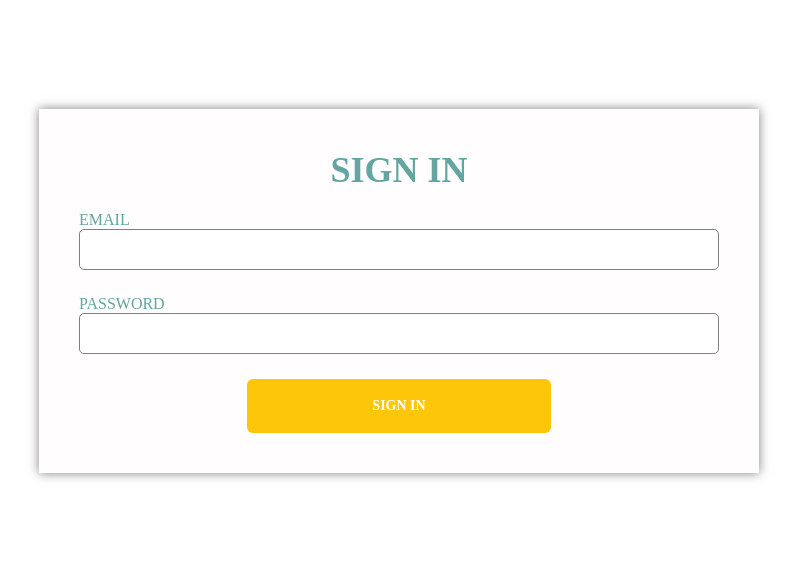
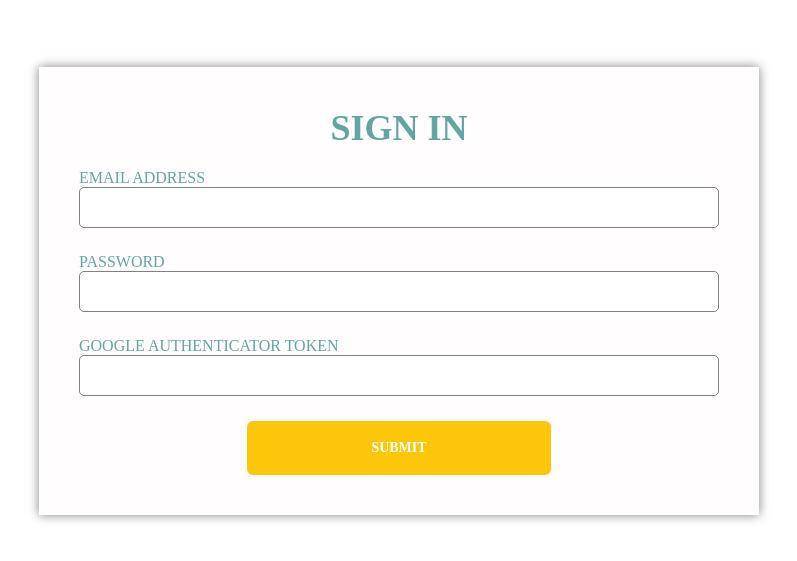
Before and after one commit to RomaZherko21/good-food, a React (Create React App) app in the folder frontend/: page /signIn in a window 1280 px wide. Shown: the part 109-670 px from the top of the page, without its empty margins (241-1038 px from the left). Built offline with nearby package versions, Linux system fonts and the light colour scheme; a web font is replaced by a local one.

Commit message:
Add QR+email+cookies authentication

```diff
--- a/frontend/src/components/signIn/SignIn.tsx
+++ b/frontend/src/components/signIn/SignIn.tsx
@@ -1,17 +1,15 @@
+import React, { useState } from 'react';
 import { useFormik } from 'formik';
 import s from './SignIn.module.css';
+import axios from 'axios';
 
-type fields = {
-  email: string;
-  password: string;
+type fieldsType = {
+  email?: string;
+  password?: string;
+  token?: string;
 };
-
-const validate = (values: fields) => {
-  const errors: fields = {
-    email: '',
-    password: '',
-  };
-
+const validate = (values: fieldsType) => {
+  const errors: fieldsType = {};
   if (!values.password) {
     errors.password = 'Required';
   } else if (values.password.length > 20) {
@@ -19,61 +17,98 @@ const validate = (values: fields) => {
   } else if (values.password.length < 5) {
     errors.password = 'Must be 5 characters or more';
   }
+
   if (!values.email) {
     errors.email = 'Required';
   } else if (!/^[A-Z0-9._%+-]+@[A-Z0-9.-]+\.[A-Z]{2,4}$/i.test(values.email)) {
     errors.email = 'Invalid email address';
   }
 
+  if (!values.token) {
+    errors.token = 'Required';
+  } else if (!/^[0-9]{6}$/i.test(values.token)) {
+    errors.token = 'Invalid token!';
+  }
+
   return errors;
 };
 
-function SignIn() {
-  const formik = useFormik<fields>({
-    initialValues: { email: '', password: '' },
+const SignIn = () => {
+  const [data, setData] = useState({ password: '', email: '' });
+
+  const formik = useFormik({
+    initialValues: {
+      password: '',
+      email: '',
+      token: '',
+    },
     validate,
-    onSubmit: (values, e) => {
-      console.log(e);
-      console.log(values);
+    onSubmit: (values) => {
+      axios
+        .post('http://localhost:5000/auth/signIn', values)
+        .then(function (response) {
+          setData(values);
+          console.log(response);
+          document.cookie = `password=${response.data.password}`;
+        })
+        .catch(function (error) {
+          console.log(error);
+        });
     },
   });
-
   return (
     <section className={s.signIn}>
-      <h1>Sign in</h1>
-      <form action="" onSubmit={formik.handleSubmit}>
-        <label htmlFor="email">email</label>
+      <h1>Sign In</h1>
+      <form onSubmit={formik.handleSubmit}>
+        <label htmlFor="email">Email Address</label>
         <input
           id="email"
           name="email"
+          type="email"
           onChange={formik.handleChange}
           value={formik.values.email}
           onBlur={formik.handleBlur}
         />
         <span className={s.err}>
-          {' '}
           {formik.touched.email && formik.errors.email ? (
-            <div className="fields__errors">{formik.errors.email}</div>
+            <div>{formik.errors.email}</div>
           ) : null}
         </span>
+
         <label htmlFor="password">password</label>
         <input
           id="password"
           name="password"
+          type="password"
           onChange={formik.handleChange}
           value={formik.values.password}
           onBlur={formik.handleBlur}
         />
         <span className={s.err}>
-          {' '}
           {formik.touched.password && formik.errors.password ? (
-            <div className="fields__errors">{formik.errors.password}</div>
+            <div>{formik.errors.password}</div>
           ) : null}
         </span>
-        <button type="submit">sign in</button>
+
+        <label htmlFor="token">Google Authenticator token</label>
+        <input
+          id="token"
+          name="token"
+          type="password"
+          onChange={formik.handleChange}
+          value={formik.values.token}
+          onBlur={formik.handleBlur}
+        />
+        <span className={s.err}>
+          {formik.touched.token && formik.errors.token ? (
+            <div>{formik.errors.token}</div>
+          ) : null}
+        </span>
+
+        <button type="submit">Submit</button>
       </form>
     </section>
   );
-}
+};
 
 export default SignIn;
--- a/frontend/src/components/signUp/SignUp.module.css
+++ b/frontend/src/components/signUp/SignUp.module.css
@@ -68,3 +68,26 @@
   text-align: left;
   font-family: serif;
 }
+
+.additAuth p {
+  font-size: 14px;
+  color: rgb(43, 184, 0);
+  font-family: serif;
+  text-align: left;
+  text-transform: lowercase;
+}
+.emailChecked {
+  margin-top: 30px;
+}
+.emailChecked input {
+  width: 100%;
+}
+.emailChecked button {
+  padding: 10px;
+  margin: 0;
+  margin-top: 12px;
+  width: auto;
+}
+.qr {
+  margin-top: 30px;
+}
--- a/frontend/src/components/signUp/SignUp.tsx
+++ b/frontend/src/components/signUp/SignUp.tsx
@@ -1,17 +1,15 @@
+import React, { useState } from 'react';
 import { useFormik } from 'formik';
 import s from './SignUp.module.css';
+import axios from 'axios';
 
-type fields = {
-  email: string;
-  password: string;
+type fieldsType = {
+  email?: string;
+  password?: string;
 };
 
-const validate = (values: fields) => {
-  const errors: fields = {
-    email: '',
-    password: '',
-  };
-
+const validate = (values: fieldsType) => {
+  const errors: fieldsType = {};
   if (!values.password) {
     errors.password = 'Required';
   } else if (values.password.length > 20) {
@@ -19,6 +17,7 @@ const validate = (values: fields) => {
   } else if (values.password.length < 5) {
     errors.password = 'Must be 5 characters or more';
   }
+
   if (!values.email) {
     errors.email = 'Required';
   } else if (!/^[A-Z0-9._%+-]+@[A-Z0-9.-]+\.[A-Z]{2,4}$/i.test(values.email)) {
@@ -28,52 +27,116 @@ const validate = (values: fields) => {
   return errors;
 };
 
-function SignUp() {
-  const formik = useFormik<fields>({
-    initialValues: { email: '', password: '' },
+const SignUp = () => {
+  const [showFields, setShowFields] = useState(false);
+  const [data, setData] = useState({ password: '', email: '' });
+  const [token, setToken] = useState('');
+  const [QR, setQR] = useState('');
+
+  const formik = useFormik({
+    initialValues: {
+      password: '',
+      email: '',
+    },
     validate,
-    onSubmit: (values, e) => {
-      console.log(e);
+    onSubmit: (values) => {
+      axios
+        .post('http://localhost:5000/auth/signUp', values)
+        .then(function (response) {
+          setShowFields(true);
+          setQR(response.data.QR);
+          setData(values);
+          console.log(response);
+        })
+        .catch(function (error) {
+          console.log(error);
+        });
       console.log(values);
     },
   });
 
   return (
     <section className={s.signUp}>
-      <h1>Sign up</h1>
-      <form action="" onSubmit={formik.handleSubmit}>
-        <label htmlFor="email">email</label>
+      <h1>Sign Up</h1>
+
+      {showFields ? (
+        <div className={s.additAuth}>
+          <div className={s.emailChecked}>
+            <input
+              type="text"
+              value={token}
+              onChange={(e) => {
+                setToken(e.target.value);
+              }}
+            />
+            <p>
+              We sent token on your email adress, please write it in the field
+              and then scant QR code with Google Authenticator app, and then
+              submit!
+            </p>
+            <button
+              onClick={() => {
+                axios
+                  .post('http://localhost:5000/auth/emailChecked', {
+                    ...data,
+                    token,
+                  })
+                  .then(function (response) {
+                    setShowFields(false);
+                    setQR('');
+                    document.cookie = `password=${response.data.password}`;
+                    console.log(response);
+                  })
+                  .catch(function (error) {
+                    console.log(error);
+                  });
+              }}
+            >
+              Send code
+            </button>
+          </div>
+          <div className={s.qr}>
+            <img src={QR} alt="QR" />
+            <p>Please, scan this QR code with Google Authenticator app!!!</p>
+          </div>
+        </div>
+      ) : (
+        <form onSubmit={formik.handleSubmit}>
+          <label htmlFor="email">Email Address</label>
           <input
             id="email"
             name="email"
+            type="email"
             onChange={formik.handleChange}
             value={formik.values.email}
             onBlur={formik.handleBlur}
           />
           <span className={s.err}>
-          {' '}
             {formik.touched.email && formik.errors.email ? (
-            <div className="fields__errors">{formik.errors.email}</div>
+              <div>{formik.errors.email}</div>
             ) : null}
           </span>
+
           <label htmlFor="password">password</label>
           <input
             id="password"
             name="password"
+            type="password"
             onChange={formik.handleChange}
             value={formik.values.password}
             onBlur={formik.handleBlur}
           />
           <span className={s.err}>
-          {' '}
             {formik.touched.password && formik.errors.password ? (
-            <div className="fields__errors">{formik.errors.password}</div>
+              <div>{formik.errors.password}</div>
             ) : null}
           </span>
-        <button type="submit">sign up</button>
+
+          <button type="submit">Submit</button>
         </form>
+      )}
     </section>
   );
-}
+};
 
 export default SignUp;
```
Also changed, not shown: 1 other file (tests, documents, lock files or other folders). Lines whose indentation alone changed are shown as unchanged.
